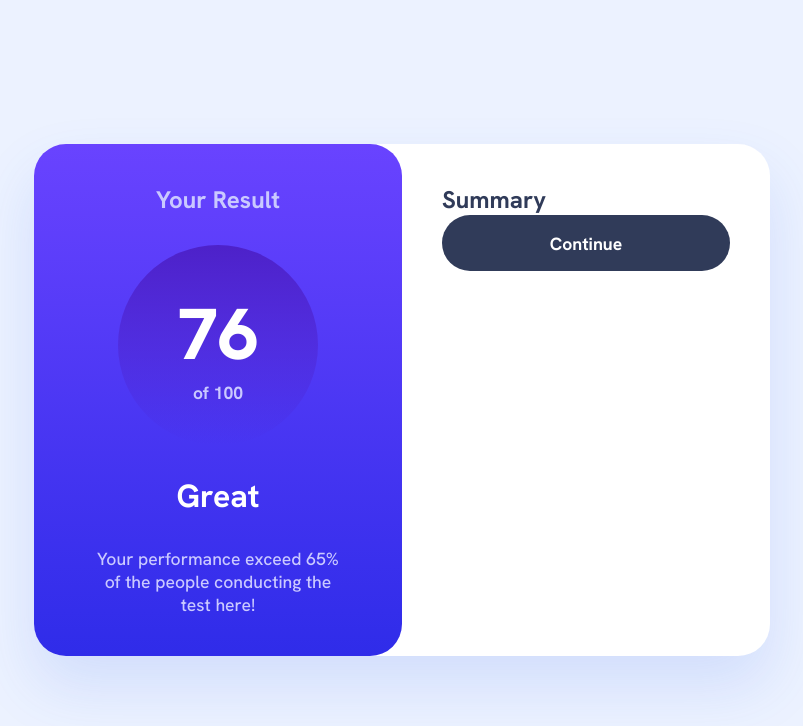
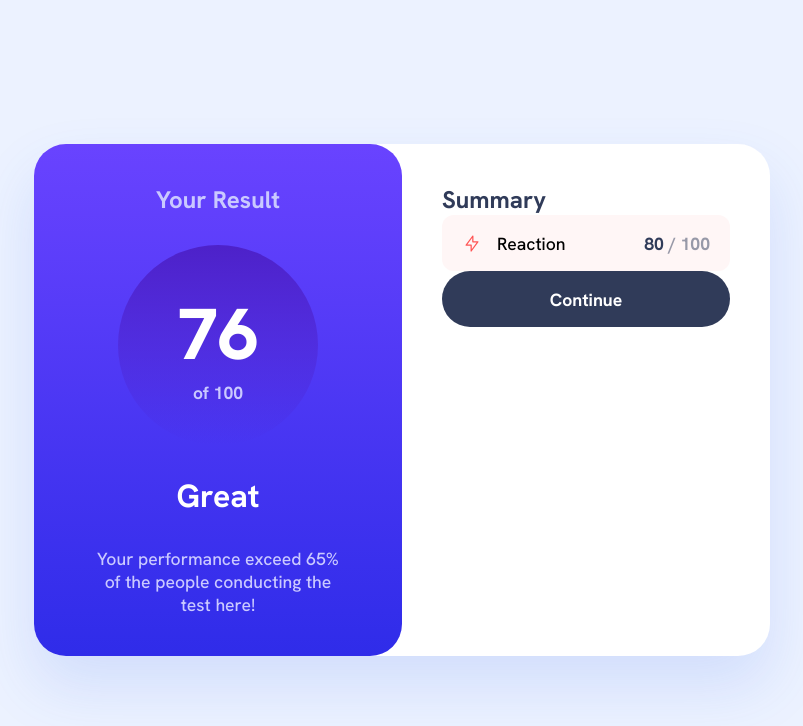
Before and after one commit to EdwinSch/react-results-summary, a React (Vite) app: page / in a window 1280 px wide. Shown: the top 726 px of the page, without its empty margins (238-1041 px from the left). Built offline with nearby package versions, Linux system fonts and the light colour scheme.

Commit message:
add:singleResult component

```diff
--- a/src/App.css
+++ b/src/App.css
@@ -123,3 +123,37 @@ button {
 button:hover {
   background: var(--purpleGradient);
 }
+
+/*---- Single Result in Summary ----*/
+
+.result-wrapper {
+  padding: 20px;
+  display: flex;
+  justify-content: space-between;
+  align-items: center;
+  background: linear-gradient(
+      0deg,
+      rgba(255, 255, 255, 0.95),
+      rgba(255, 255, 255, 0.95)
+    ),
+    #ff5555;
+  height: 56px;
+  border-radius: 12px;
+}
+h4 {
+  font-size: 1.1rem;
+  font-weight: 500;
+  text-transform: capitalize;
+  margin-left: 15px;
+}
+.flex-wrapper {
+  display: flex;
+}
+.score {
+  font-size: 1.1rem;
+  font-weight: 700;
+  color: rgba(48, 59, 89, 0.5);
+}
+.score span {
+  color: #303b59;
+}
--- a/src/App.jsx
+++ b/src/App.jsx
@@ -1,12 +1,12 @@
 import "./App.css";
 import stats from "./data.json";
-import Totals from "./components/Totals";
+import TotalResult from "./components/TotalResult";
 import Summary from "./components/Summary";
 
 function App() {
   return (
     <main>
-      <Totals />
+      <TotalResult />
       <Summary />
     </main>
   );
--- /dev/null
+++ b/src/components/SingleResult.jsx
@@ -0,0 +1,19 @@
+import reaction from "../assets/icon-reaction.svg";
+
+const SingleResult = () => {
+  return (
+    <article className="result-wrapper">
+      <div className="flex-wrapper">
+        <img src={reaction} alt="" />
+        <h4>reaction</h4>
+      </div>
+      <div className="score-wrapper">
+        <p className="score">
+          <span>80</span> / 100
+        </p>
+      </div>
+    </article>
+  );
+};
+
+export default SingleResult;
--- a/src/components/Summary.jsx
+++ b/src/components/Summary.jsx
@@ -1,3 +1,6 @@
+import SingleResult from "./SingleResult";
+import stats from "../data.json";
+
 function handleClick() {
   console.log("clicked");
 }
@@ -6,6 +9,7 @@ const Summary = () => {
   return (
     <section className="summary-container">
       <h3>summary</h3>
+      <SingleResult />
       <button type="button" onClick={handleClick}>
         Continue
       </button>
```
Also changed, not shown: src/components/TotalResult.jsx (renamed from src/components/Totals.jsx).
